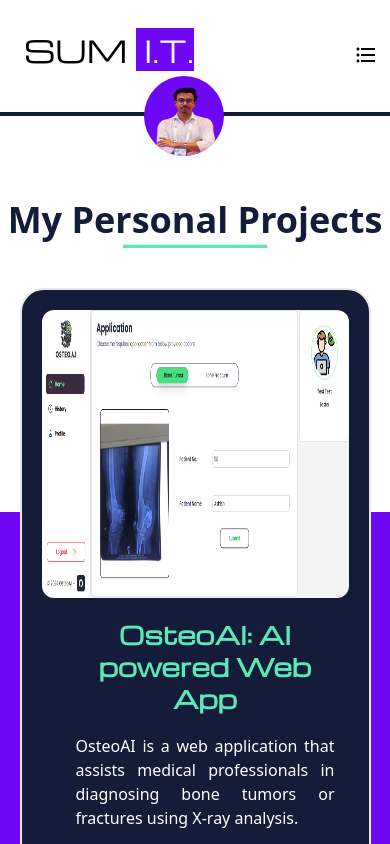
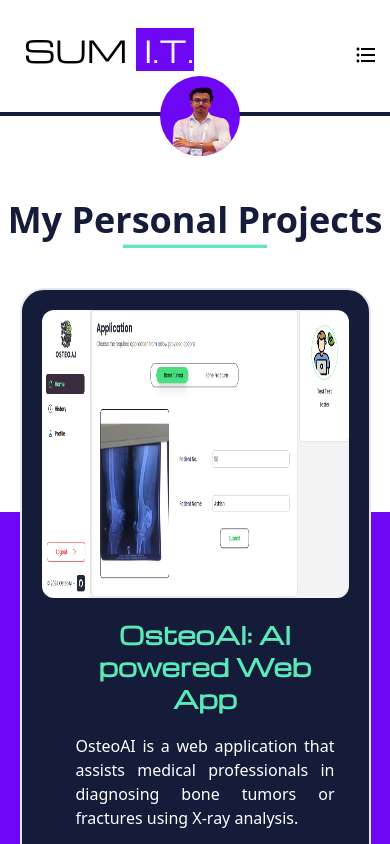
Before and after one commit to sumitkrjha/SUMI.T., a React (Vite) app: page /projects in a window 390 px wide. Shown: the top 844 px of the page. Built offline with nearby package versions, Linux system fonts and the light colour scheme.

Commit message:
Shifted the image in the separate navbar to be slightly right

```diff
--- a/src/components/SeparateNavbar.jsx
+++ b/src/components/SeparateNavbar.jsx
@@ -65,7 +65,7 @@ const SeparateNavbar = () => {
           <img
             src={profilePhoto}
             alt="Sumit Kumar Jha"
-            className="relative top-[-5rem] left-[9rem] lg:left-[45rem] h-20 w-20 bg-blue-violet rounded-full my-10"
+            className="relative top-[-5rem] left-[10rem] lg:left-[45rem] h-20 w-20 bg-blue-violet rounded-full my-10"
           />
         </Link>
       </div>
```
